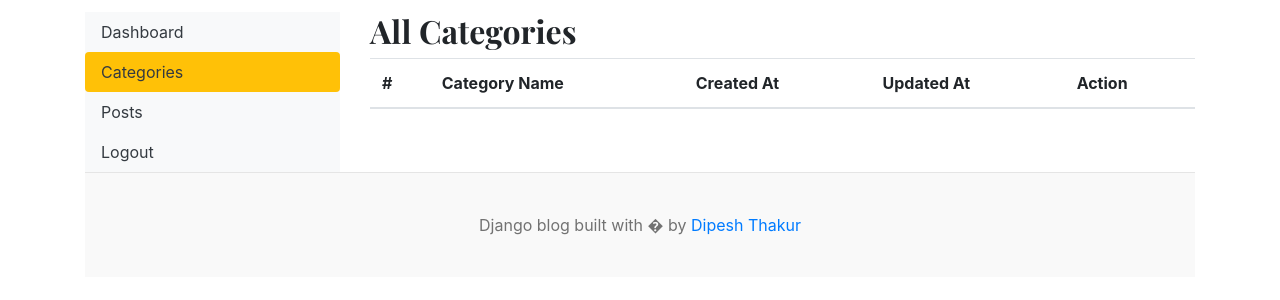
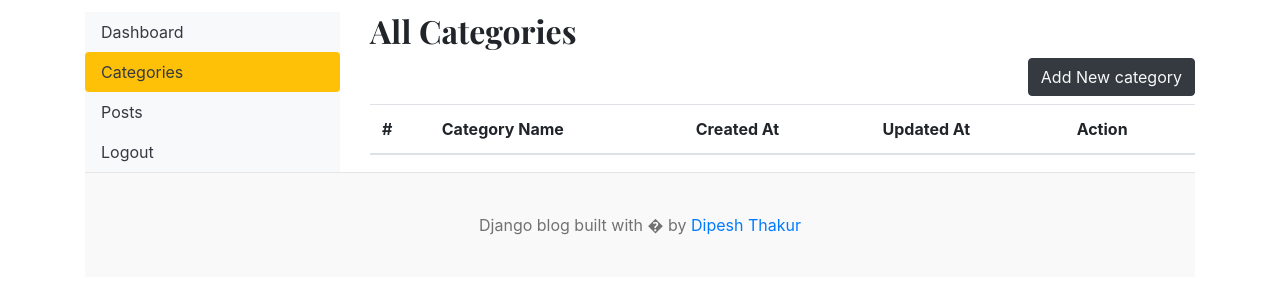
Before and after one commit to aaryan07thakur/django-blog, a Django app: page /dashboard/categories/ in a window 1280 px wide. Shown: the part 95-395 px from the top of the page. Run offline with Django 5.2, Linux system fonts and the light colour scheme; data that the repository does not hold is empty.

Commit message:
add category setup creading path ,views and forms and loded crispy form

```diff
--- a/dashboards/urls.py
+++ b/dashboards/urls.py
@@ -4,4 +4,5 @@ from . import views
 urlpatterns = [
     path('', views.dashboard, name='dashboard'),
     path('categories/', views.categories, name='categories'),
+    path('categories/add/', views.add_category, name='add_category')
 ]
--- a/dashboards/views.py
+++ b/dashboards/views.py
@@ -1,6 +1,8 @@
 from django.shortcuts import render
 from blogs.models import *
 from django.contrib.auth.decorators import login_required
+
+from dashboards.forms import CategoryForm
 
 # Create your views here.
 
@@ -18,3 +20,11 @@ def dashboard(request):
 
 def categories(request):
     return render(request, 'dashboard/categories.html' )
+
+
+def add_category(request):
+    form = CategoryForm()
+    context ={
+        'form': form,
+    }
+    return render(request,'dashboard/add_category.html', context)
--- a/templates/dashboard/categories.html
+++ b/templates/dashboard/categories.html
@@ -16,7 +16,8 @@
      <div class="col-md-9">
         <h2>All Categories</h2>
 
-        <table class="table table-hover">
+        <a href="{% url 'add_category' %}" class="btn btn-dark text-light float-right mb-2"> Add New category</a>
+        <table class="table table-hover add_categproed">
             <thead>
                 <tr>
                     <th>#</th>
```
Also changed, not shown: dashboards/forms.py (added, +7 -0 lines), templates/dashboard/add_category.html (added, +36 -0 lines).
